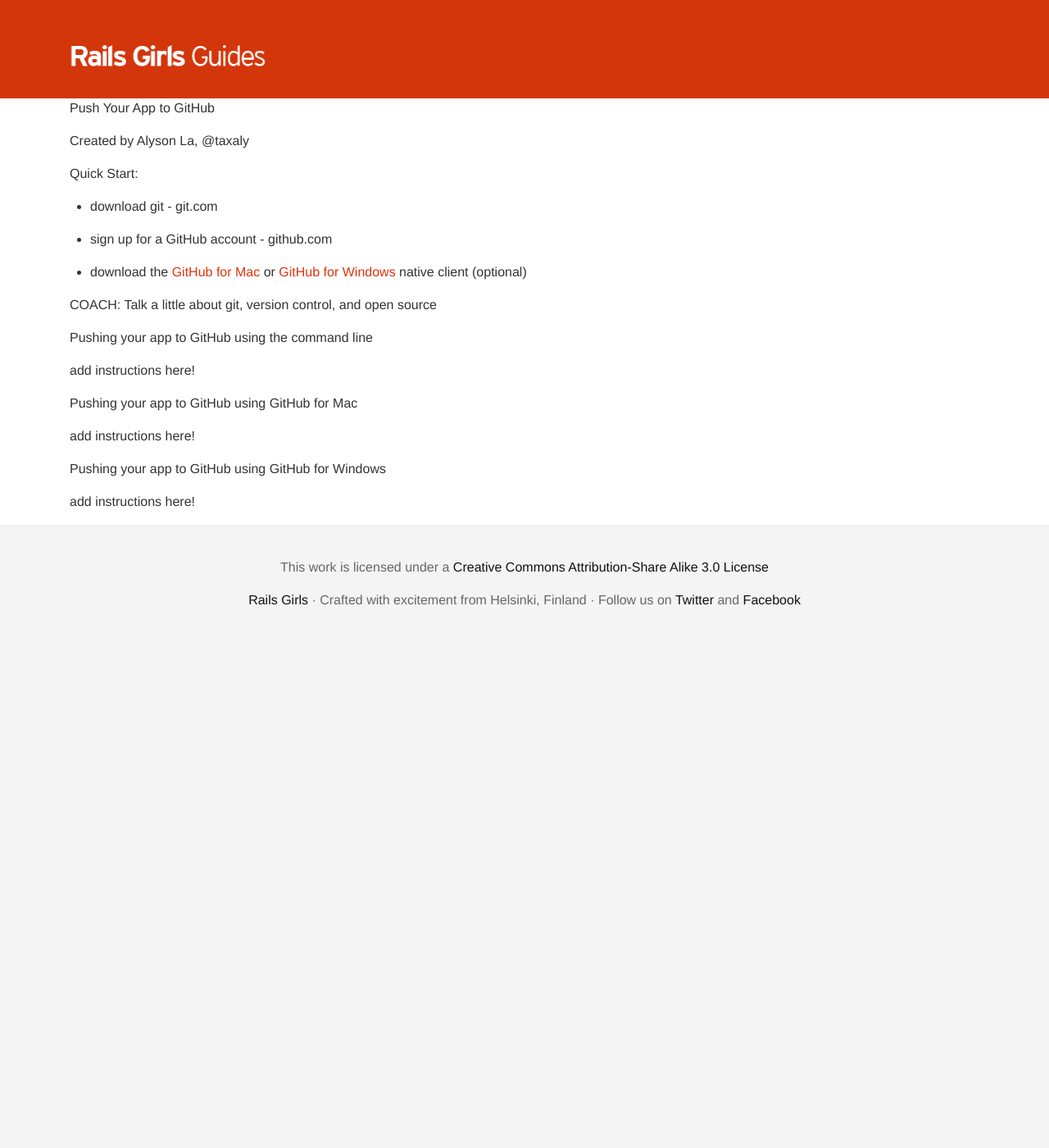
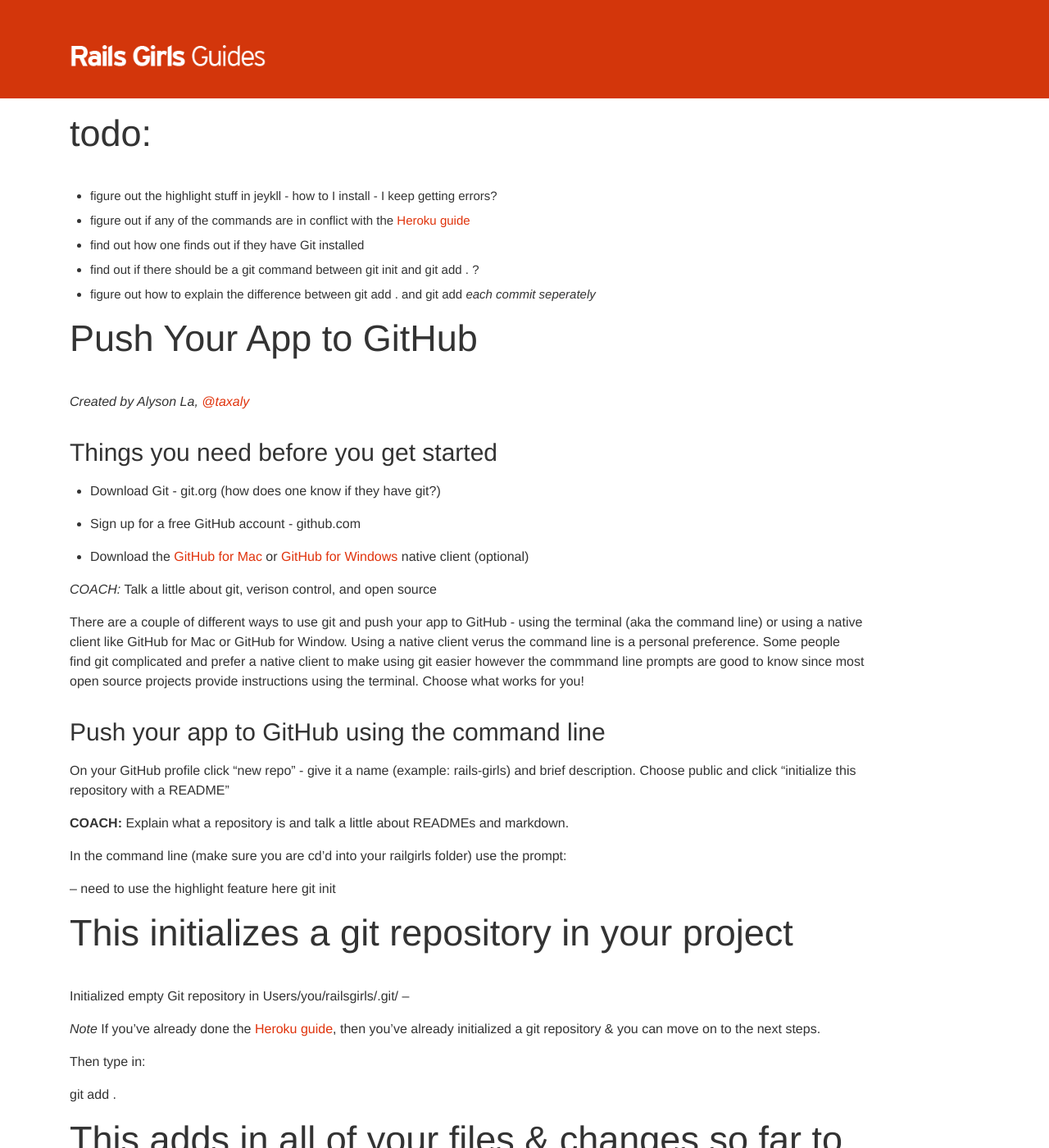
Before and after one commit to railsgirls/guides.railsgirls.com, a Jekyll site: the page built from _posts/2013-04-14-github.md, in a window 1280 px wide and 1400 px high. Shown: the whole window at 82% size. Built offline with Jekyll 4.4.1, drawn with Linux system fonts in a browser that asks for light colours; nearby versions of some CDN libraries; Markdown is read by kramdown in place of the engine named in the settings; some of the changed text lies outside the part shown.

Commit message:
Update 2013-04-14-github.md

```diff
--- a/_posts/2013-04-14-github.md
+++ b/_posts/2013-04-14-github.md
@@ -3,31 +3,106 @@
 
 title: How to Push to GitHub
 
-permalink: github.html
+permalink: github
 ---
 
-Push Your App to GitHub
+# todo:
 
-Created by Alyson La, @taxaly
+* figure out the highlight stuff in jeykll - how to I install - I keep getting errors?
+* figure out if any of the commands are in conflict with the [Heroku guide](www.guides.railsgirls.com/heroku)
+* find out how one finds out if they have Git installed
+* find out if there should be a git command between git init and git add . ?
+* figure out how to explain the difference between git add . and git add *each commit seperately*
 
-Quick Start:
+# Push Your App to GitHub
 
-- download git - git.com
+*Created by Alyson La, [@taxaly](www.twitter.com/taxaly)*
 
-- sign up for a GitHub account - github.com
+## Things you need before you get started
 
-- download the [GitHub for Mac](http://mac.github.com) or [GitHub for Windows](http://windows.github.com) native client (optional)
+* Download Git - git.org (how does one know if they have git?)
 
-COACH: Talk a little about git, version control, and open source
+* Sign up for a free GitHub account - github.com
 
-Pushing your app to GitHub using the command line
+* Download the [GitHub for Mac](www.mac.github.com) or [GitHub for Windows](www.windows.github.com) native client (optional)
 
-add instructions here!
+*COACH:* Talk a little about git, verison control, and open source
 
-Pushing your app to GitHub using GitHub for Mac
+There are a couple of different ways to use git and push your app to GitHub - using the terminal (aka the command line) or using a native client like GitHub for Mac or GitHub for Window. Using a native client verus the command line is a personal preference. Some people find git complicated and prefer a native client to make using git easier however the commmand line prompts are good to know since most open source projects provide instructions using the terminal. Choose what works for you!
 
-add instructions here!
+## Push your app to GitHub using the command line
 
-Pushing your app to GitHub using GitHub for Windows
+On your GitHub profile click "new repo" - give it a name (example: rails-girls) and brief description. Choose public and click "initialize this repository with a README"
 
-add instructions here!
+**COACH:** Explain what a repository is and talk a little about READMEs and markdown.
+
+In the command line (make sure you are cd'd into your railgirls folder) use the prompt:
+
+-- need to use the highlight feature here
+git init
+# This initializes a git repository in your project
+Initialized empty Git repository in Users/you/railsgirls/.git/
+--
+
+*Note* If you've already done the [Heroku guide](/heroku), then you've already initialized a git repository & you can move on to the next steps.
+
+Then type in:
+
+git add .
+#This adds in all of your files & changes so far to a staging area.
+
+**COACH:** talk about the difference between git add. and the other command you would need to add changes one at a time. (What's this command again?)
+
+Then type:
+
+git commit -m "first commit"
+#This commits all of your files, adding the message "first commit"
+
+Then type:
+
+git remote add origin https://github.com/username/rails-girls.git
+#This creates a remote named "origin" pointing at the GitHub repository you just created
+
+You can copy and paste the link from your GitHub repository - click the clipboard icon next to the http:// url to copy
+
+Then type:
+
+git push origin master
+#This sends your commits in your "master" branch to GitHub
+
+Congratulations your app is on GitHub! If you want to continue making changes and pushing them to GitHub you'll just need to use the following 3 commands:
+
+git add .
+git commit -m "type your commit message here"
+git push origin master
+
+Check out what's next below!
+
+## Push your app to GitHub using GitHub for Mac/Windows
+
+Open your GitHub for Mac/Windows native client
+
+Drag and drop your rails girls folder from your local folder structure into where it says *my repositories*.
+
+It you don't already have git initialized, you'll be prompted to create a new repository. Click yes and a git repository will be created for you!
+
+**COACH:** Explain what a repository is and talk a little about READMEs and markdown.
+
+##todo:
+
+*how does one add a README.md file?
+*fill in instructions on how one syncs to a remote git repository?
+
+## What's next?
+
+### Be a Part of the Open Source Community
+
+ * Follow your fellow rails girls & coaches on GitHub
+ * Star or watch their projects
+ * Fork a project, then clone and push changes to your fork. Share the changes with the originator by sending them a pull request!
+ * Create an issue on a project when you find a bug
+ * Explore other open source projects - search by programming languange or key word
+
+### Check out [trygit.org](www.codeschool.com/trygit)
+
+### Learn how to revert back to previous verisions of your app (insert link here)
```
